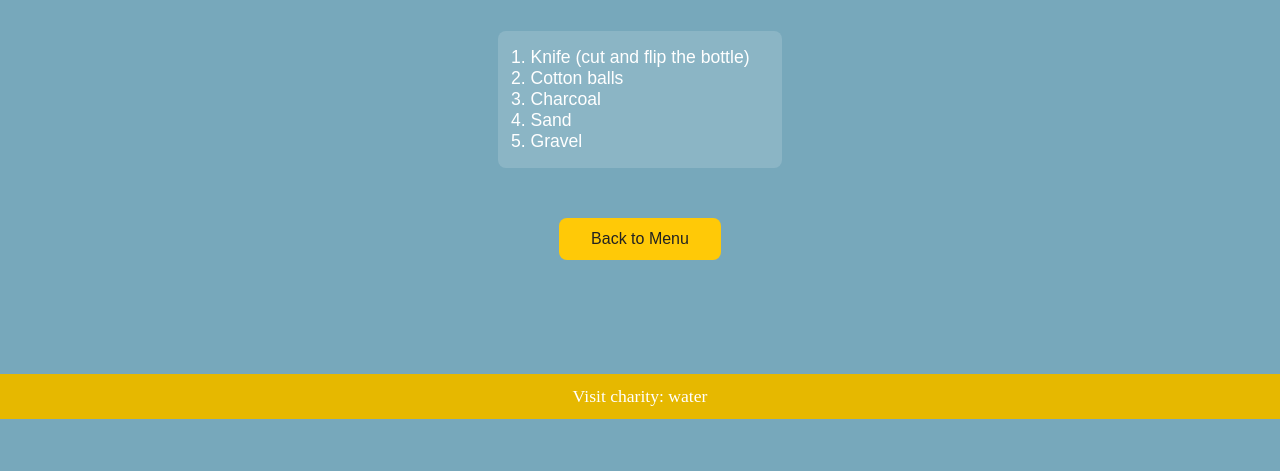
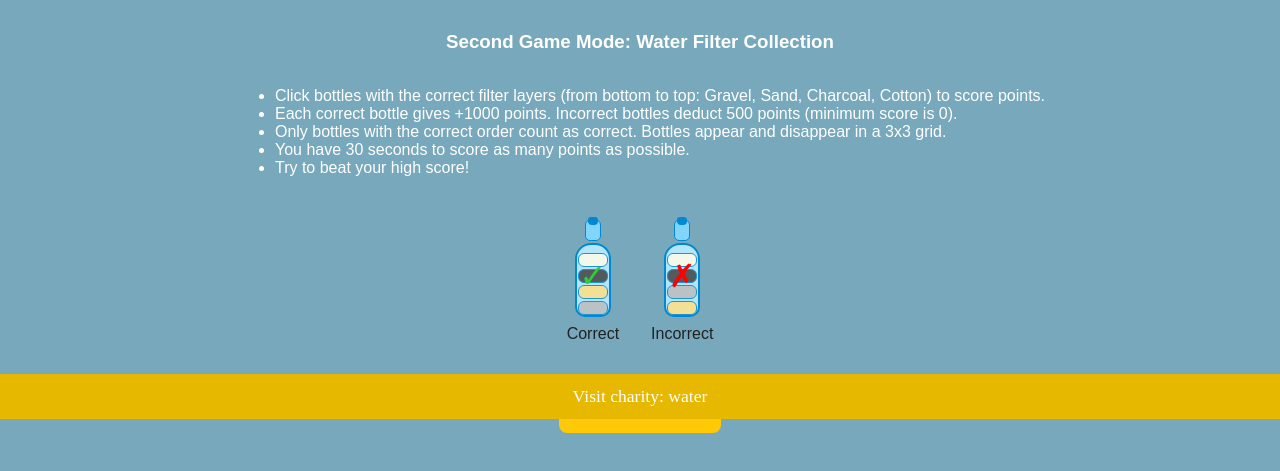
Before and after one commit to schmidev/water-game-complete, a plain HTML site: page tutorial.html in a window 1280 px wide. Shown: the part 381-852 px from the top of the page. Drawn offline with Linux system fonts and the light colour scheme.

Commit message:
created tutorial for game mode 2

```diff
--- a/tutorial.html
+++ b/tutorial.html
@@ -20,6 +20,44 @@
       <li>Sand</li>
       <li>Gravel</li>
     </ol>
+    <h3>Second Game Mode: Water Filter Collection</h3>
+    <ul>
+      <li>Click bottles with the correct filter layers (from bottom to top: Gravel, Sand, Charcoal, Cotton) to score points.</li>
+      <li>Each correct bottle gives +1000 points. Incorrect bottles deduct 500 points (minimum score is 0).</li>
+      <li>Only bottles with the correct order count as correct. Bottles appear and disappear in a 3x3 grid.</li>
+      <li>You have 30 seconds to score as many points as possible.</li>
+      <li>Try to beat your high score!</li>
+    </ul>
+    <div style="display:flex;gap:32px;align-items:flex-end;margin:24px 0 16px 0;justify-content:center;flex-wrap:wrap;">
+      <div style="text-align:center;">
+        <div style="position:relative;width:40px;height:100px;margin:0 auto;">
+          <div style="position:absolute;bottom:0;left:50%;transform:translateX(-50%);width:32px;height:70px;background:#b3e5fc;border-radius:16px 16px 10px 10px;border:2px solid #0288d1;z-index:1;">
+            <div style="position:absolute;top:56px;left:50%;transform:translateX(-50%);width:28px;height:12px;background:#bdbdbd;border-radius:6px;opacity:0.85;border:1px solid #0288d1;"></div>
+            <div style="position:absolute;top:40px;left:50%;transform:translateX(-50%);width:28px;height:12px;background:#ffe082;border-radius:6px;opacity:0.85;border:1px solid #0288d1;"></div>
+            <div style="position:absolute;top:24px;left:50%;transform:translateX(-50%);width:28px;height:12px;background:#424242;border-radius:6px;opacity:0.85;border:1px solid #0288d1;"></div>
+            <div style="position:absolute;top:8px;left:50%;transform:translateX(-50%);width:28px;height:12px;background:#fffde7;border-radius:6px;opacity:0.85;border:1px solid #0288d1;"></div>
+          </div>
+          <div style="position:absolute;top:2px;left:50%;transform:translateX(-50%);width:14px;height:20px;background:#81d4fa;border-radius:6px 6px 5px 5px;border:1px solid #0288d1;z-index:2;"></div>
+          <div style="position:absolute;top:0;left:50%;transform:translateX(-50%);width:10px;height:8px;background:#0288d1;border-radius:3px 3px 4px 4px;z-index:3;"></div>
+          <div style="position:absolute;top:40px;left:0;width:100%;text-align:center;font-size:2em;color:limegreen;z-index:10;pointer-events:none;user-select:none;">✓</div>
+        </div>
+        <div style="margin-top:8px;font-size:1em;color:#222;">Correct</div>
+      </div>
+      <div style="text-align:center;">
+        <div style="position:relative;width:40px;height:100px;margin:0 auto;">
+          <div style="position:absolute;bottom:0;left:50%;transform:translateX(-50%);width:32px;height:70px;background:#b3e5fc;border-radius:16px 16px 10px 10px;border:2px solid #0288d1;z-index:1;">
+            <div style="position:absolute;top:56px;left:50%;transform:translateX(-50%);width:28px;height:12px;background:#ffe082;border-radius:6px;opacity:0.85;border:1px solid #0288d1;"></div>
+            <div style="position:absolute;top:40px;left:50%;transform:translateX(-50%);width:28px;height:12px;background:#bdbdbd;border-radius:6px;opacity:0.85;border:1px solid #0288d1;"></div>
+            <div style="position:absolute;top:24px;left:50%;transform:translateX(-50%);width:28px;height:12px;background:#424242;border-radius:6px;opacity:0.85;border:1px solid #0288d1;"></div>
+            <div style="position:absolute;top:8px;left:50%;transform:translateX(-50%);width:28px;height:12px;background:#fffde7;border-radius:6px;opacity:0.85;border:1px solid #0288d1;"></div>
+          </div>
+          <div style="position:absolute;top:2px;left:50%;transform:translateX(-50%);width:14px;height:20px;background:#81d4fa;border-radius:6px 6px 5px 5px;border:1px solid #0288d1;z-index:2;"></div>
+          <div style="position:absolute;top:0;left:50%;transform:translateX(-50%);width:10px;height:8px;background:#0288d1;border-radius:3px 3px 4px 4px;z-index:3;"></div>
+          <div style="position:absolute;top:40px;left:0;width:100%;text-align:center;font-size:2em;color:red;z-index:10;pointer-events:none;user-select:none;">✗</div>
+        </div>
+        <div style="margin-top:8px;font-size:1em;color:#222;">Incorrect</div>
+      </div>
+    </div>
     <a href="menu.html" class="back-btn">Back to Menu</a>
   </div>
   <footer style="width:100%;background:#0288d1;padding:12px 0;text-align:center;position:fixed;bottom:0;left:0;z-index:100;">
```
